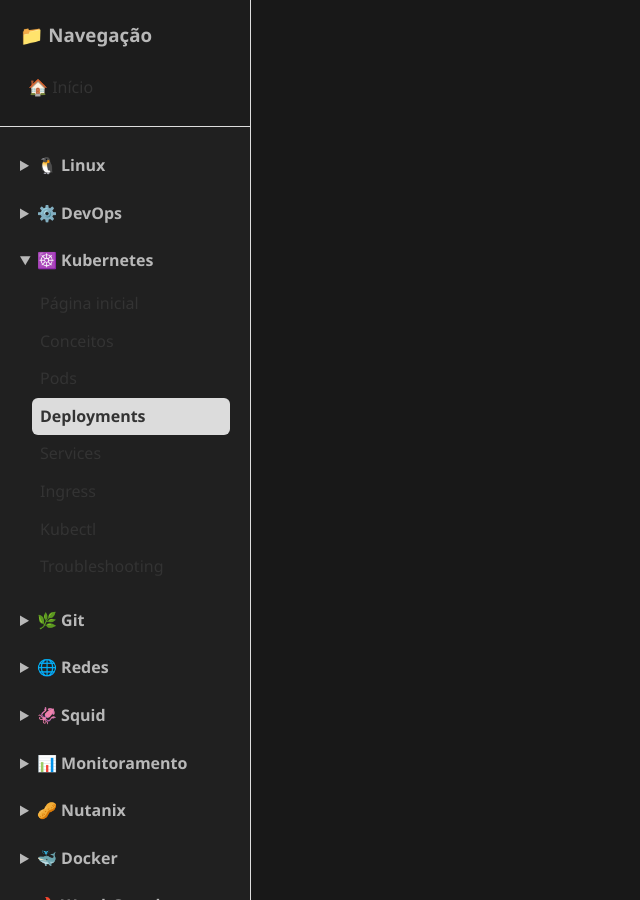
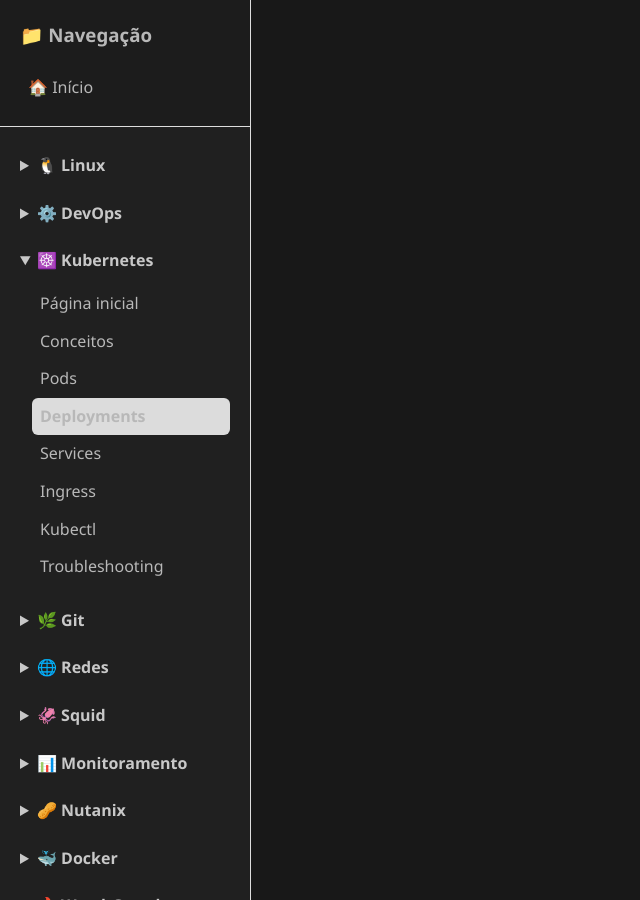
Before and after one commit to joaopedros111/ninja-linux, a Jekyll site: the page built from kubernetes/deployments.md, in a window 1280 px wide. Shown: the whole page, without its empty margins (0-640 px from the left). Built offline with Jekyll 4.4.1, drawn with Linux system fonts in a browser that asks for light colours; our own code applies the rules of GitHub Pages for plain Markdown files.

Commit message:
Movendo CSS para arquivo externo

```diff
--- a/assets/css/style.css
+++ b/assets/css/style.css
@@ -36,7 +36,7 @@
 
 .sidebar a {
   display: block;
-  color: #333;
+  color: #b8b8b8;
   text-decoration: none;
   padding: 6px 8px;
   border-radius: 6px;
@@ -56,6 +56,7 @@
 }
 
 summary {
+  color: #c8c8c8;
   cursor: pointer;
   font-weight: bold;
   padding: 6px 0;
```
